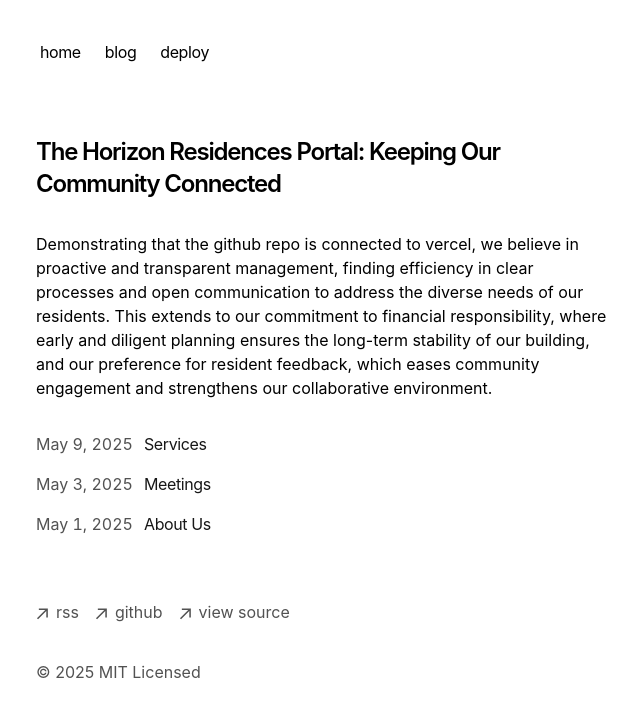
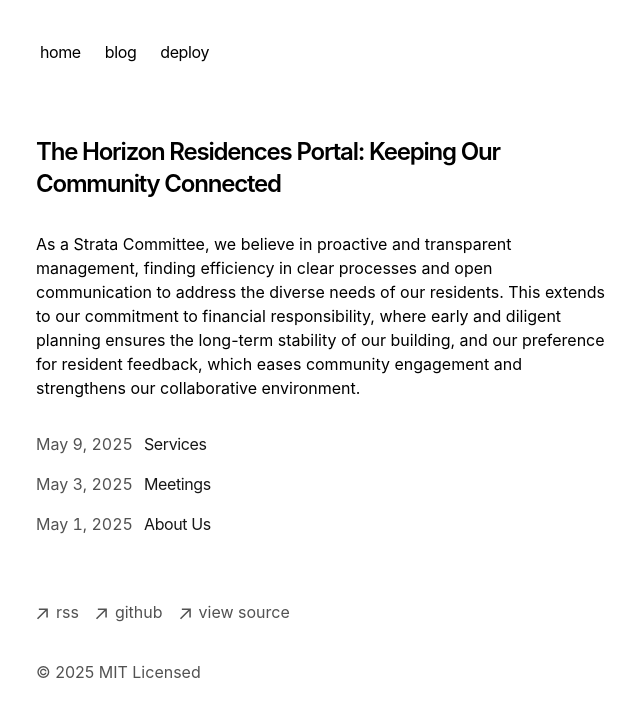
Before and after one commit to clarissa-7/portfolio-starter-kit, a Next.js app: page / in a window 1280 px wide. Shown: the top 716 px of the page, without its empty margins (316-956 px from the left). Built offline with nearby package versions, Linux system fonts and the light colour scheme.

Commit message:
Update page.tsx

```diff
--- a/app/page.tsx
+++ b/app/page.tsx
@@ -7,7 +7,7 @@ export default function Page() {
         The Horizon Residences Portal: Keeping Our Community Connected
       </h1>
       <p className="mb-4">
-        {`Demonstrating that the github repo is connected to vercel, we believe in proactive and transparent management,
+        {`As a Strata Committee, we believe in proactive and transparent management,
         finding efficiency in clear processes and open communication to address the
         diverse needs of our residents. This extends to our commitment to financial
         responsibility, where early and diligent planning ensures the long-term stability
```
